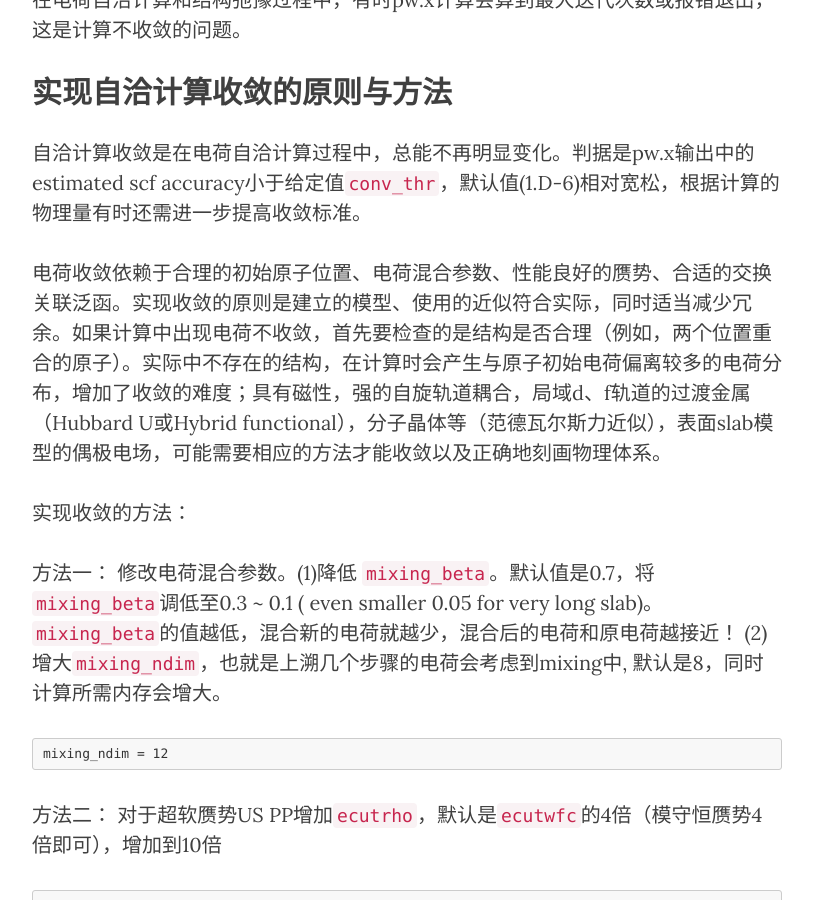
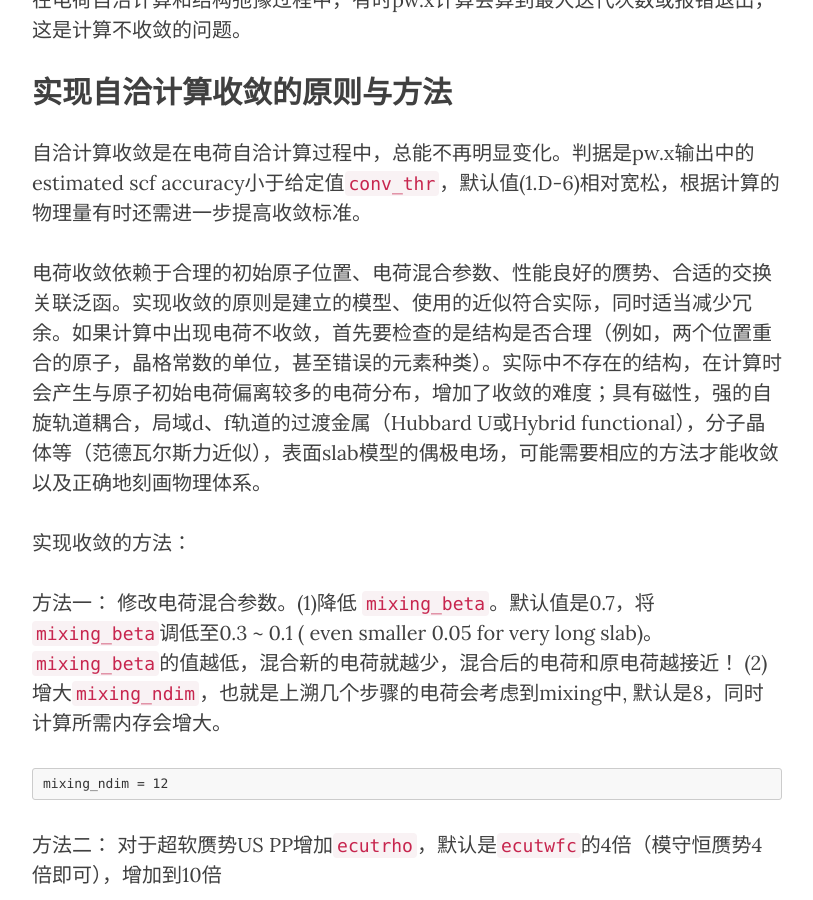
Before and after one commit to yyyu200/DFTbook, a Jekyll site: the page built from _posts/2019-06-27-converge.md, in a window 1280 px wide and 900 px high, scrolled down 403 px. Shown: the whole window, without its empty margins (233-1046 px from the left). Built offline with Jekyll 4.4.1, drawn with Linux system fonts in a browser that asks for light colours; nearby versions of some CDN libraries; comment, search, counter and statistics services are not loaded; some of the changed text lies outside the part shown.

Commit message:
modify at20190801-10:18:02-aliyun

````diff
--- a/_posts/2019-06-27-converge.md
+++ b/_posts/2019-06-27-converge.md
@@ -27,7 +27,7 @@
 
 自洽计算收敛是在电荷自洽计算过程中，总能不再明显变化。判据是pw.x输出中的estimated scf accuracy小于给定值`conv_thr`，默认值(1.D-6)相对宽松，根据计算的物理量有时还需进一步提高收敛标准。
 
-电荷收敛依赖于合理的初始原子位置、电荷混合参数、性能良好的赝势、合适的交换关联泛函。实现收敛的原则是建立的模型、使用的近似符合实际，同时适当减少冗余。如果计算中出现电荷不收敛，首先要检查的是结构是否合理（例如，两个位置重合的原子）。实际中不存在的结构，在计算时会产生与原子初始电荷偏离较多的电荷分布，增加了收敛的难度；具有磁性，强的自旋轨道耦合，局域d、f轨道的过渡金属（Hubbard U或Hybrid functional），分子晶体等（范德瓦尔斯力近似），表面slab模型的偶极电场，可能需要相应的方法才能收敛以及正确地刻画物理体系。
+电荷收敛依赖于合理的初始原子位置、电荷混合参数、性能良好的赝势、合适的交换关联泛函。实现收敛的原则是建立的模型、使用的近似符合实际，同时适当减少冗余。如果计算中出现电荷不收敛，首先要检查的是结构是否合理（例如，两个位置重合的原子，晶格常数的单位，甚至错误的元素种类）。实际中不存在的结构，在计算时会产生与原子初始电荷偏离较多的电荷分布，增加了收敛的难度；具有磁性，强的自旋轨道耦合，局域d、f轨道的过渡金属（Hubbard U或Hybrid functional），分子晶体等（范德瓦尔斯力近似），表面slab模型的偶极电场，可能需要相应的方法才能收敛以及正确地刻画物理体系。
 
 实现收敛的方法：
 
@@ -93,7 +93,7 @@
 
 方法三：
 
-如果relax达到最大迭代步数```nstep```后停止，可以用最后一步的结构作为初始结构继续优化，并提高nstep（默认50）。
+如果relax达到最大迭代步数```nstep```后停止，这对于原子个数较多（约64个）的体系也属于正常情况，relax收敛标准不是过高的时候，可以用最后一步的结构作为初始结构继续优化，并提高nstep（默认50）。
 
 方法四：
 
````
